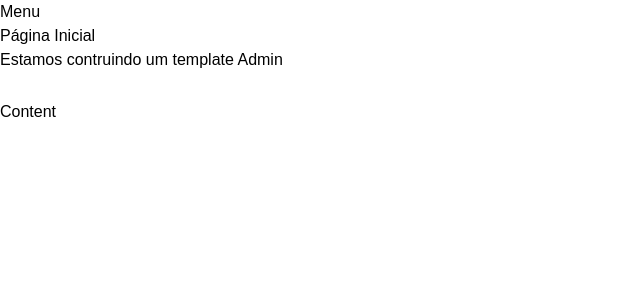
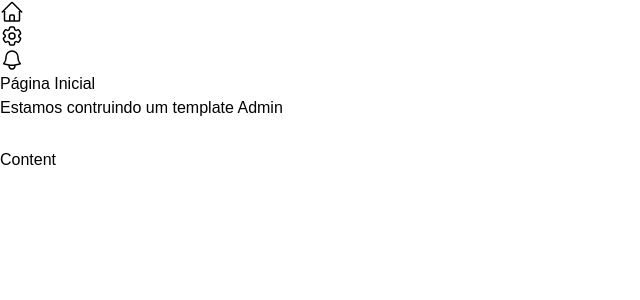
Before and after one commit to xmurilo/TemplateAdmin, a Next.js app: page / in a window 1280 px wide. Shown: the top 300 px of the page, without its empty margins (0-640 px from the left). Built offline with nearby package versions, Linux system fonts and the light colour scheme.

Commit message:
feat: adding the ItemMenu to LateralMenu

```diff
--- a/src/components/template/LateralMenu.tsx
+++ b/src/components/template/LateralMenu.tsx
@@ -1,7 +1,14 @@
+import { BellIcon, HomeIcon, SettingsIcon } from "../Icons";
+import ItemMenu from "./ItemMenu";
+
 export default function LateralMenu() {
   return (
     <aside>
-      <h1>Menu</h1>
+      <ul>
+        <ItemMenu url="/" text="Inicio" icon={HomeIcon} />
+        <ItemMenu url="/settings" text="Configurações" icon={SettingsIcon} />
+        <ItemMenu url="/notifications" text="Notificações" icon={BellIcon} />
+      </ul>
     </aside>
   );
 }
```
